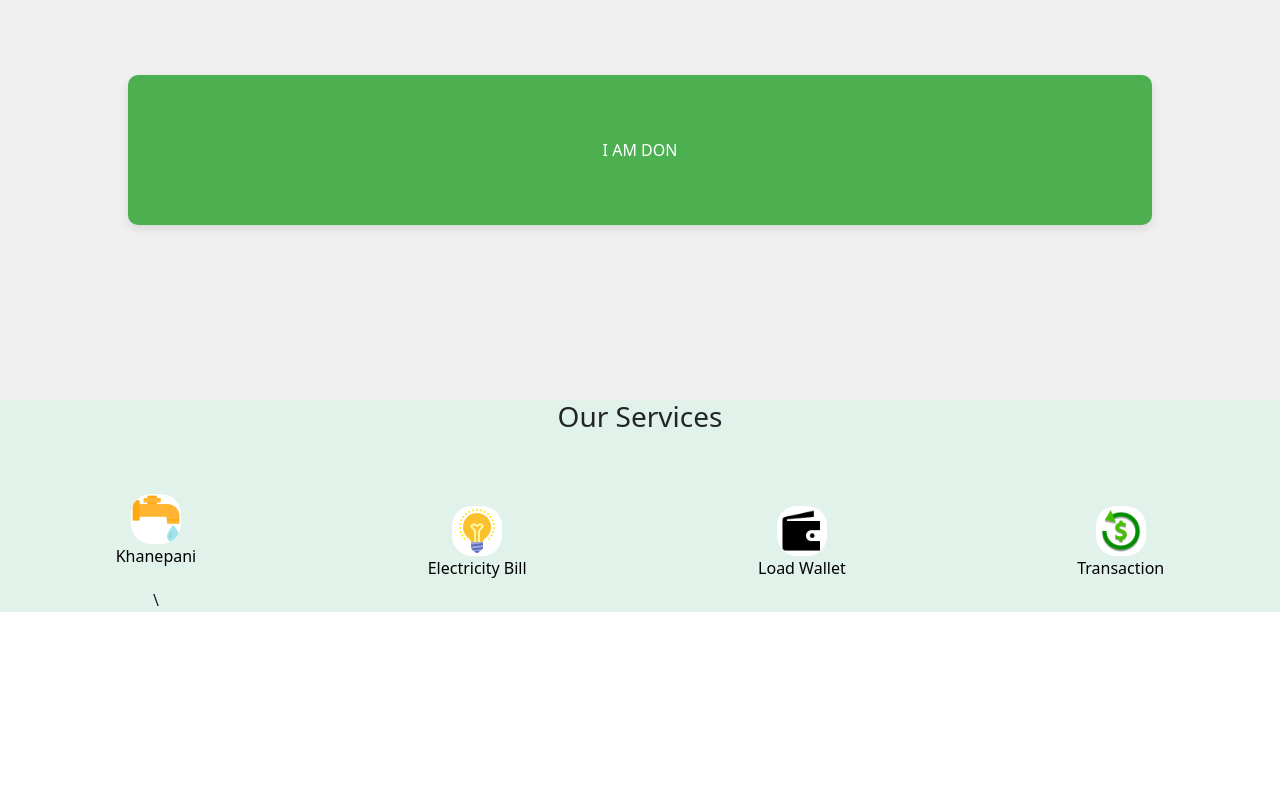
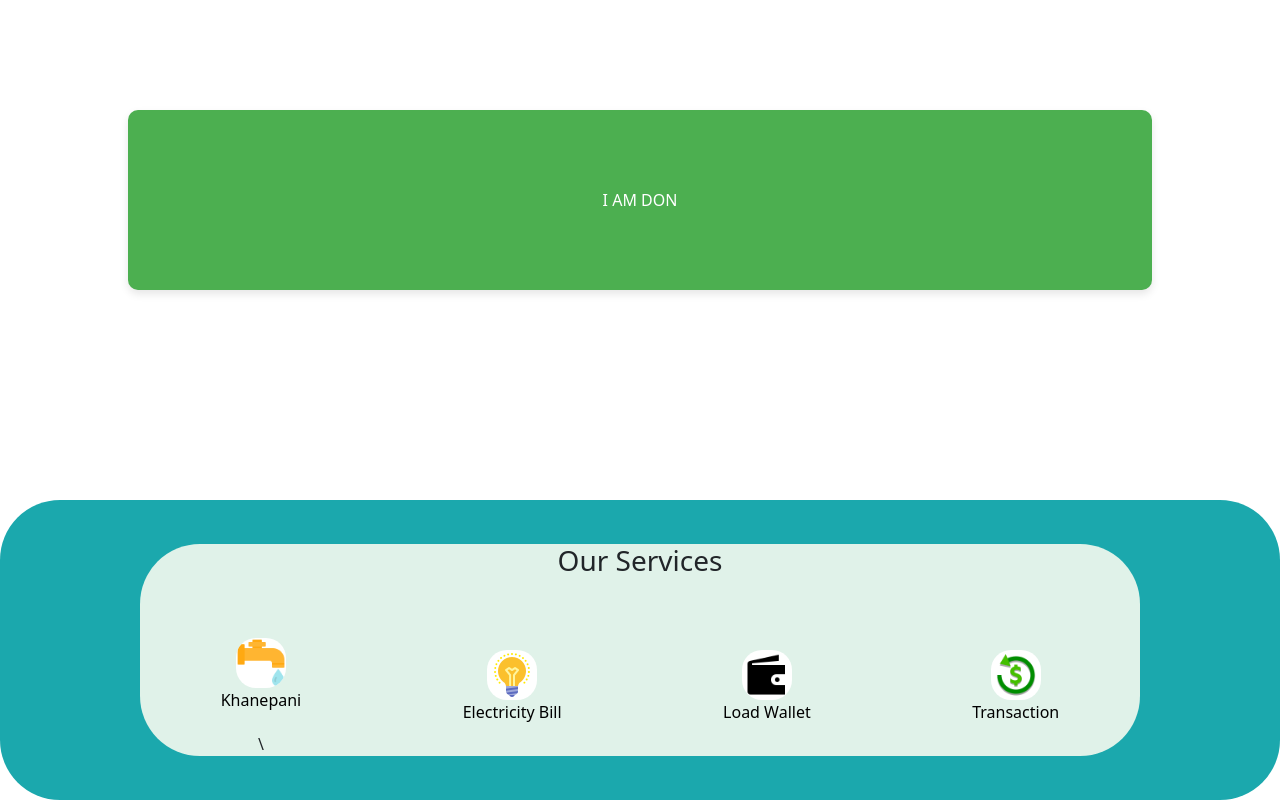
Before and after one commit to geniusdude1012/EPaymentOnlineBackendShrijana, a React (Create React App) app in the folder React-Routing/: page /Dashboard in a window 1280 px wide. Shown: the part 189-989 px from the top of the page. Before the commit the page ends 801 px from the top, so only its background shows below. Built offline with nearby package versions, Linux system fonts and the light colour scheme.

Commit message:
added services CSS

```diff
--- a/React-Routing/src/component/Dashboard.jsx
+++ b/React-Routing/src/component/Dashboard.jsx
@@ -1,6 +1,4 @@
 import React from 'react'
-
-
 import "./../component/Home.css"
 import bulb from "./../img/bulb.png";
 import khanepani from "./../img/khanepani.png";
@@ -13,12 +11,13 @@ function Dashboard() {
 
     <div>
 
-<div className="parent-container">
+    <div className="parent-container">
       <div className="child-container">
         I AM DON
       </div>
     </div>
 
+    <div className="parent-container1">
 
      <div className="works1">
       <h3>Our Services</h3>
@@ -57,6 +56,8 @@ function Dashboard() {
         </div>
       </div>
     </div>
+
+    </div>
     </div>
   )
 }
--- a/React-Routing/src/component/Home.css
+++ b/React-Routing/src/component/Home.css
@@ -52,8 +52,10 @@
 
   .works1{
     text-align: center;
-    padding: 300x;
+    padding: 800x;
     background-color: #e0f2e9;
+    width: 1000px;
+    border-radius: 60px;
   }
 
   .step1 {
@@ -89,12 +91,21 @@
 
 
   .parent-container {
-    height: 500px; /* Example height for the parent container */
-    background-color: #f0f0f0;
+    height: 600px; /* Example height for the parent container */
+    background-color:white;
     display: flex;
     justify-content: center;
     align-items: center;
   }
+  .parent-container1{
+    height: 300px; /* Example height for the parent container */
+    background-color: rgb(27, 168, 173);
+    display: flex;
+    justify-content: center;
+    align-items: center;
+    border-radius: 60px;
+  }
+
 
   .child-container {
     height: 30%; /* 30% of the parent container's height */
```
Also changed, not shown: 1 other file (tests, documents, lock files or other folders).
